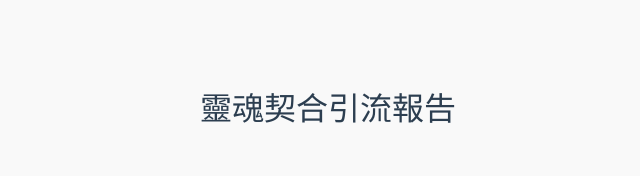
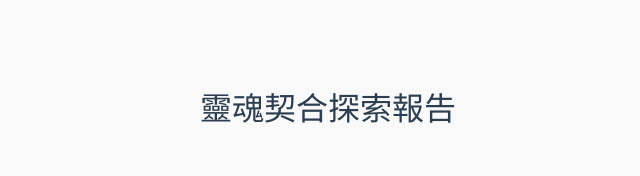
Before and after one commit to MaxFanJiang/Soul-Message-Cards---Synastry-Template, a plain HTML site: page index.html in a window 1280 px wide. Shown: the top 176 px of the page, 312-952 px from the left. Drawn offline with Linux system fonts and the light colour scheme.

Commit message:
Update index.html

```diff
--- a/index.html
+++ b/index.html
@@ -109,7 +109,7 @@
 </head>
 <body>
 
-<h1>靈魂契合引流報告</h1>
+<h1>靈魂契合探索報告</h1>
 
 <div class="soul-pair">
   <div class="soul-profile">
```
